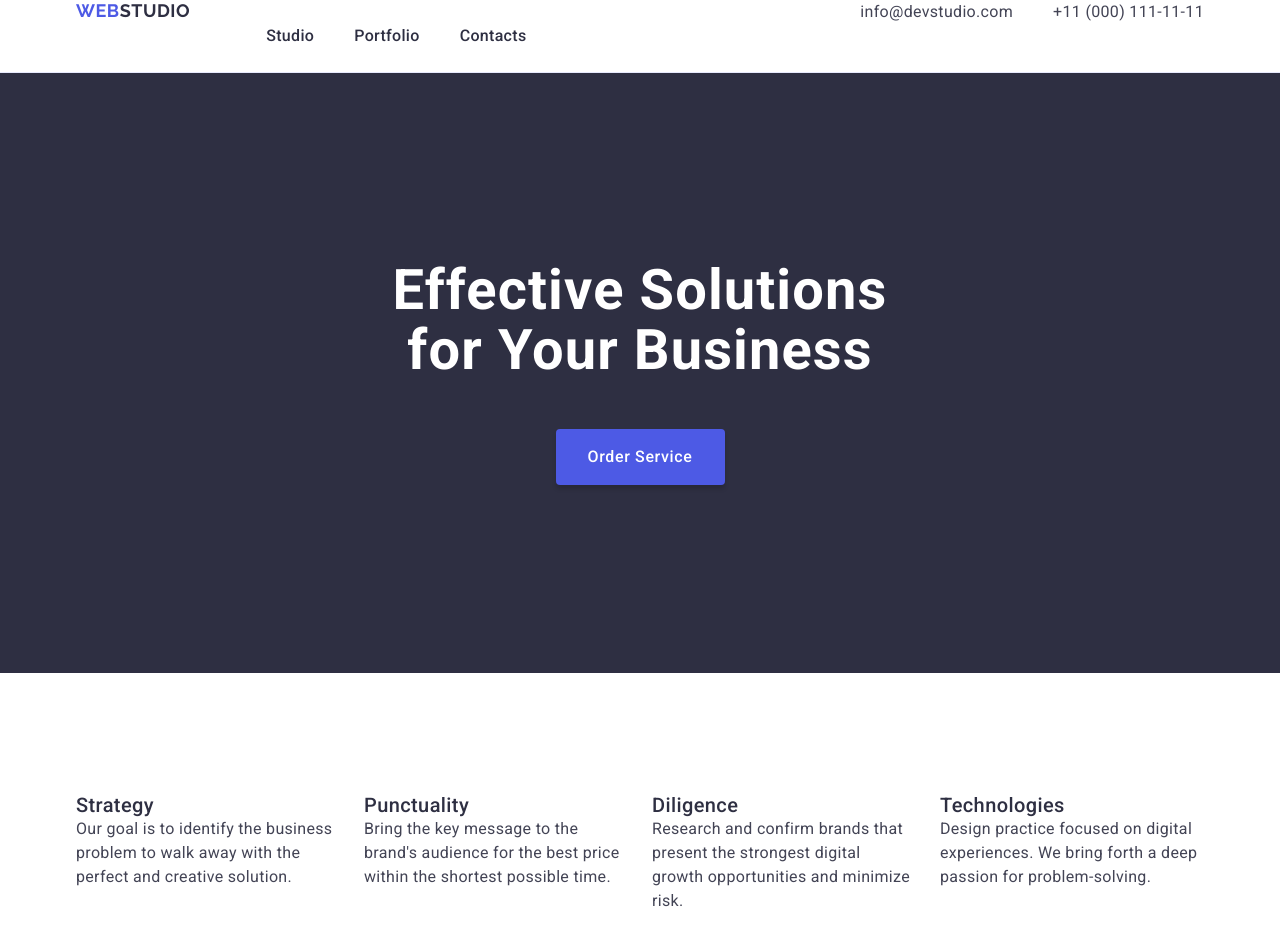
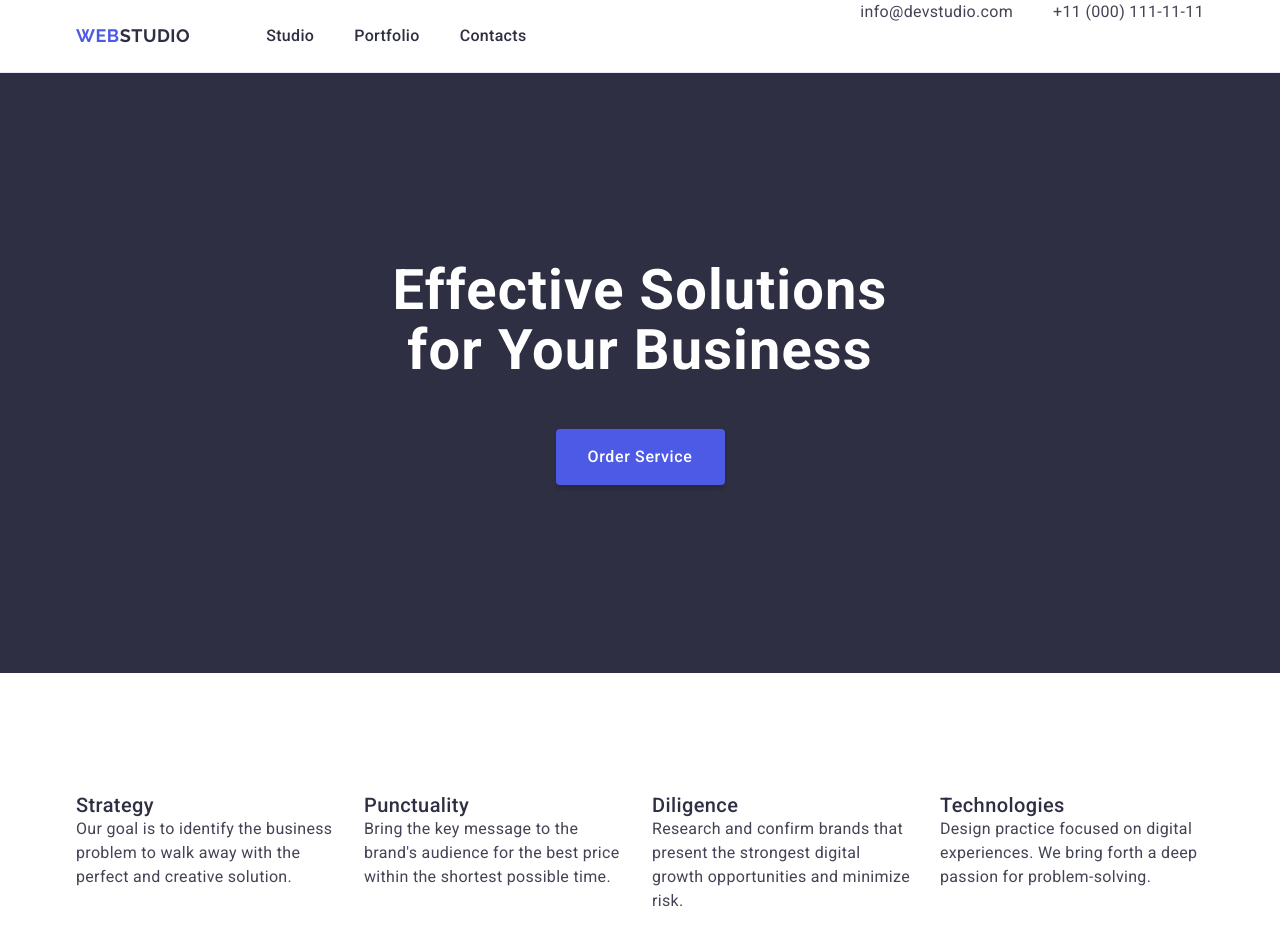
Before and after one commit to OleksandraVlasenko/goit-markup-hw-03, a plain HTML site: page index.html in a window 1280 px wide. Shown: the top 946 px of the page. Drawn offline with nearby package versions, Linux system fonts and the light colour scheme.

Commit message:
home work3

```diff
--- a/css/style.css
+++ b/css/style.css
@@ -56,7 +56,7 @@ ul {
 
 .nav-container {
     display: flex;
-    align-items: center:
+    align-items: center;
 }
 
 .menu-nav-container {
```
